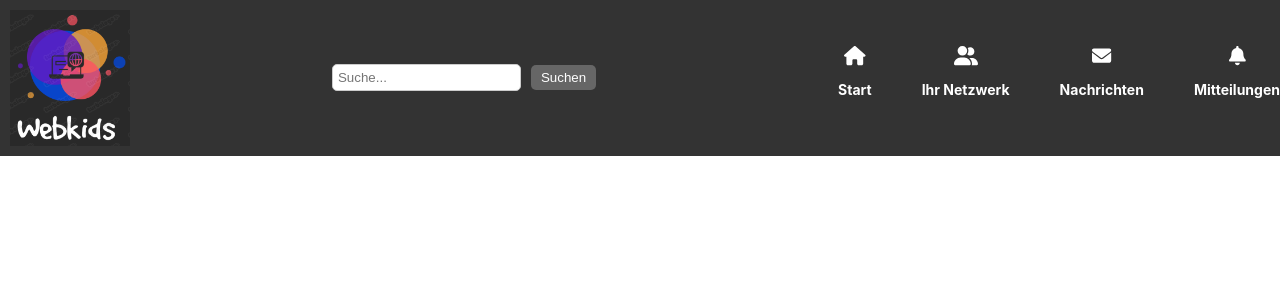
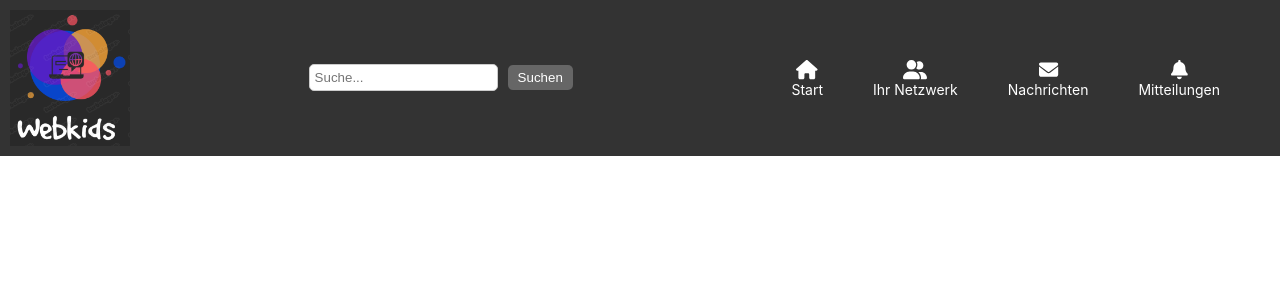
Before and after one commit to PatrickZablocki/Webkids-Webside, a React (Create React App) app in the folder webkids/: page / in a window 1280 px wide. Shown: the top 300 px of the page. Built offline with nearby package versions, Linux system fonts and the light colour scheme.

Commit message:
Hover bearbeitet und nun daran arbeiten das der Hamburger funktioniert

```diff
--- a/webkids/src/components/Navbar.jsx
+++ b/webkids/src/components/Navbar.jsx
@@ -25,19 +25,19 @@ const Navbar = () => {
             <div className={`${styles.nav_icons} ${showMenu ? styles.show : ''}`}>
                 <span className={styles.icon}>
                     <FontAwesomeIcon icon={faHome} />
-                    <h3>Start</h3>
+                    <a href="">Start</a>
                 </span>
                 <span className={styles.icon}>
                     <FontAwesomeIcon icon={faUserFriends} />
-                    <h3>Ihr Netzwerk</h3>
+                    <a href="">Ihr Netzwerk</a>
                 </span>
                 <span className={styles.icon}>
                     <FontAwesomeIcon icon={faEnvelope} />
-                    <h3>Nachrichten</h3>
+                    <a href="">Nachrichten</a>
                 </span>
                 <span className={styles.icon}>
                     <FontAwesomeIcon icon={faBell} />
-                    <h3>Mitteilungen</h3>
+                    <a href="">Mitteilungen</a>
                 </span>
                 {isLoggedIn ? (
                     <span className={styles.profile_picture}>
--- a/webkids/src/components/Navbar.module.css
+++ b/webkids/src/components/Navbar.module.css
@@ -32,10 +32,20 @@
 .nav_icons {
     display: flex;
     text-align: center;
+    margin-right: 60px;
 }
-.nav_icons h3{
-    display: flex;
+.nav_icons:hover {
+    cursor: pointer;
+}
+.nav_icons a{
+    display: block;
     font-size: 0.875rem;
+    color: #fff;
+    text-decoration: none;
+}
+.nav_icons a:hover {
+    text-decoration: underline;
+    color: #d43333;
 }
 .icon {
     margin-right: 10px;
@@ -50,6 +60,7 @@
 @media only screen and (max-width: 768px) {
     .menu_icon {
         display: block;
+        margin-right: 50px;
     }
 
     .nav_icons {
```
